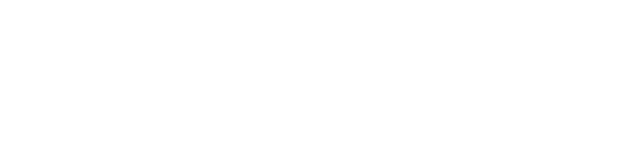
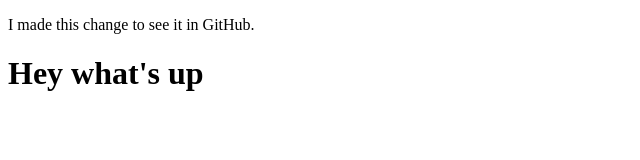
Before and after one commit to DPSDR/my-second-repo, a plain HTML site: page index.html in a window 1280 px wide. Shown: the whole page, without its empty margins (0-640 px from the left). Drawn offline with Linux system fonts and the light colour scheme.

Commit message:
first push code

```diff
--- a/index.html
+++ b/index.html
@@ -6,6 +6,7 @@
     <title>Document</title>
 </head>
 <body>
-
+    <p>I made this change to see it in GitHub.</p>
+    <h1>Hey what's up</h1>
 </body>
 </html>
```
